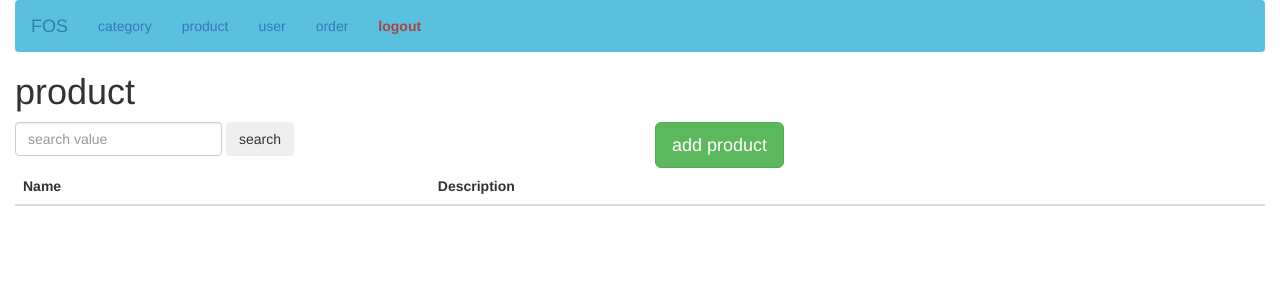
After one commit to sunhuachuang/flask-online-store, a Flask app: template flask_online_store/templates/admin/product/index.html in a window 1280 px wide. The commit adds this page. Shown: the top 300 px of the page. Run offline with Flask 2, Linux system fonts and the light colour scheme; the template is opened without the code that fills it, so the values that code supplies are empty; some libraries are stand-ins or nearby versions.

Commit message:
make form to self file, not in forms/admin/__init__.py. & add basic product init

```diff
--- a/flask_online_store/forms/admin/__init__.py
+++ /dev/null
@@ -1,4 +0,0 @@
-from .login import LoginForm
-from .register import RegisterForm
-from .search import SearchForm
-from .category import CategoryForm
--- a/flask_online_store/templates/admin/base.html
+++ b/flask_online_store/templates/admin/base.html
@@ -25,7 +25,7 @@
           <div class="collapse navbar-collapse">
             <ul class="nav navbar-nav">
               <li class="active"><a href="{{ url_for('admin_category.index') }}">category</a></li>
-              <li><a href="#">product</a></li>
+              <li><a href="{{ url_for('admin_product.index') }}">product</a></li>
               <li><a href="#">user</a></li>
               <li><a href="#">order</a></li>
               <li><a class="text-danger" href="{{ url_for('admin_security.logout') }}"><b>logout</b></a></li>
--- /dev/null
+++ b/flask_online_store/templates/admin/product/index.html
@@ -0,0 +1,34 @@
+{% extends "admin/base.html" %}
+
+{% block container %}
+<h1>product</h1>
+{% include 'common/flash.html' %}
+<div class="row">
+  <div class="col-md-6">
+    <form class="form-inline">
+      <input class="form-control" placeholder="search value"/>
+      <button class="btn" type="submit">search</button>
+    </form>
+  </div>
+  <div class="col-md-6">
+    <a href="{{ url_for('admin_product.new') }}" class="btn btn-lg btn-success">add product</a>
+  </div>
+</div>
+<table class="table">
+  <thead>
+    <th>Name</th>
+    <th>Description</th>
+    <th></th>
+  </thead>
+  <tbody>
+    {% for product in products %}
+    <tr>
+      <td>{{ product.name }}</td>
+      <td>{{ product.description }}</td>
+      <td><a href="" class="btn btn-sm btn-primary">edit</a></td>
+    </tr>
+    {% endfor %}
+  <tbody>
+  </tbody>
+</table>
+{% endblock %}
--- a/flask_online_store/views/admin/category.py
+++ b/flask_online_store/views/admin/category.py
@@ -2,7 +2,7 @@
 from flask_login import login_required
 
 from ...models import Category, db_save
-from ...forms.admin import CategoryForm
+from ...forms.admin.category import CategoryForm
 
 admin_category = Blueprint('admin_category', __name__)
 
--- a/flask_online_store/views/admin/product.py
+++ b/flask_online_store/views/admin/product.py
@@ -1,12 +1,15 @@
 from flask import Blueprint, render_template, redirect, url_for, request, flash
 from flask_login import login_required
+
+from ...models import Product, db_save
+from ...forms.admin.product import ProductForm
 
 admin_product = Blueprint('admin_product', __name__)
 
 @admin_product.route('/')
 @login_required
 def index():
-    return 'this is admin'
+    return render_template('admin/product/index.html', products=Product.query.all())
 
 @admin_product.route('/new', methods=['GET', 'POST'])
 @login_required
--- a/flask_online_store/views/admin/security.py
+++ b/flask_online_store/views/admin/security.py
@@ -3,7 +3,7 @@ from flask_login import current_user, login_user, logout_user, login_required
 
 from ...models import Admin
 from ...utils.encrypt import decrypt
-from ...forms.admin import LoginForm, RegisterForm
+from ...forms.admin.security import LoginForm, RegisterForm
 
 admin_security = Blueprint('admin_security', __name__, static_folder='static', static_url_path='/static')
 
```
Also changed, not shown: flask_online_store/forms/admin/login.py (deleted, +0 -14 lines), flask_online_store/forms/admin/product.py (added, +14 -0 lines), flask_online_store/forms/admin/security.py (renamed from flask_online_store/forms/admin/register.py, +11 -0 lines).
